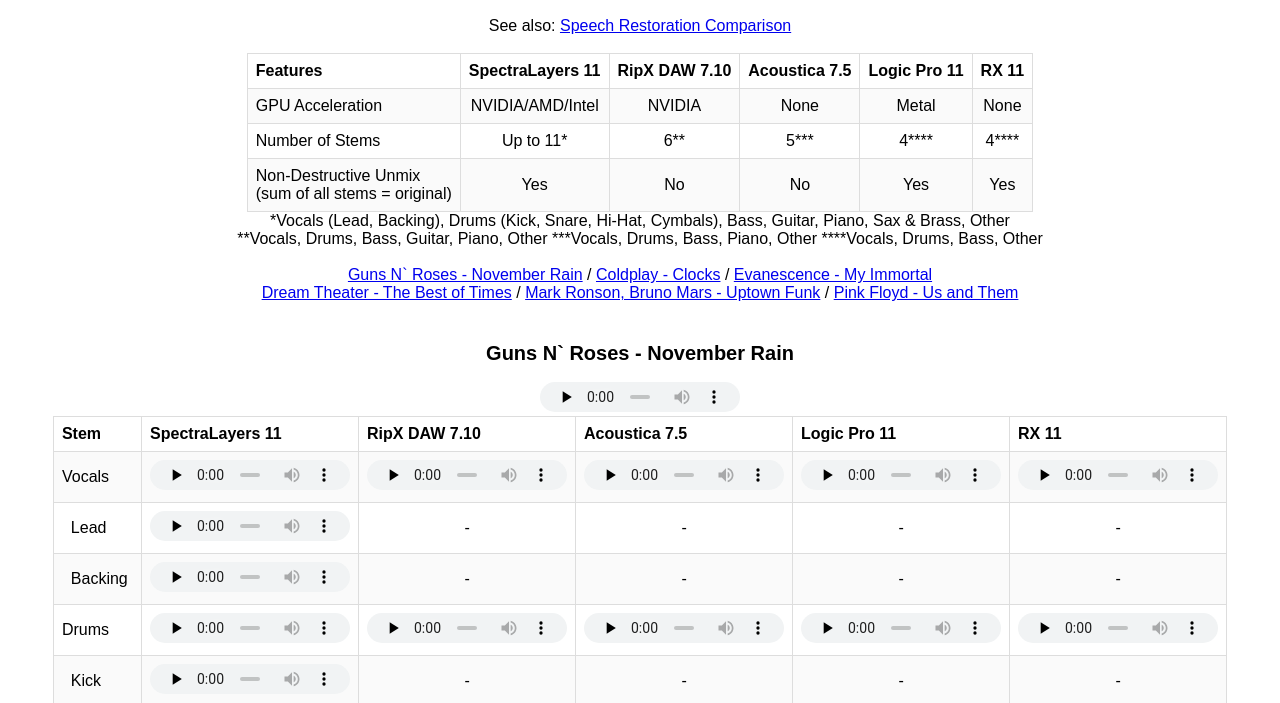
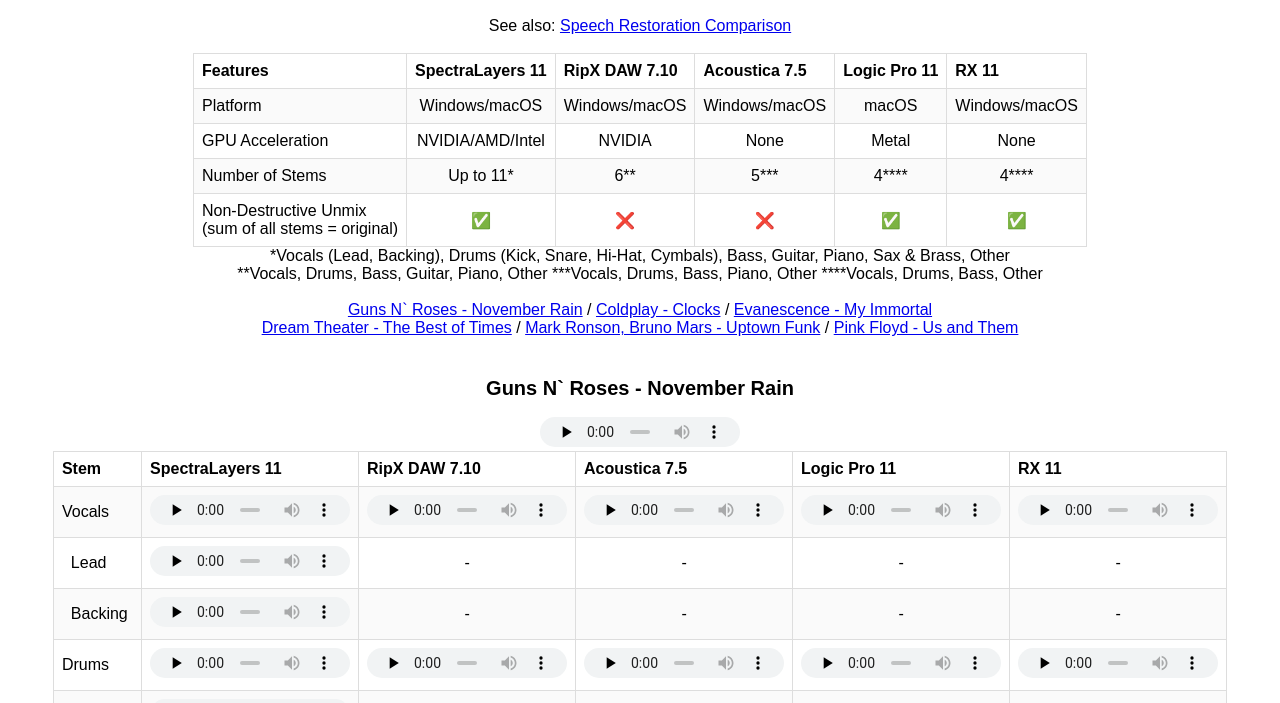
Before and after one commit to divideconcept/Unmix-Comparison, a plain HTML site: page index.html in a window 1280 px wide. Shown: the part 57-760 px from the top of the page. Drawn offline with Linux system fonts and the light colour scheme.

Commit message:
easier to read symbols

```diff
--- a/index.html
+++ b/index.html
@@ -67,6 +67,14 @@ See also: <a href="https://divideconcept.github.io/Restoration-Comparison/">Spee
         <th>RX 11</th>
     </tr>
     <tr>
+        <td>Platform</td>
+        <td><center>Windows/macOS</center></td>
+        <td><center>Windows/macOS</center></td>
+        <td><center>Windows/macOS</center></td>
+        <td><center>macOS</center></td>
+        <td><center>Windows/macOS</center></td>
+    </tr>
+    <tr>
         <td>GPU Acceleration</td>
         <td><center>NVIDIA/AMD/Intel</center></td>
         <td><center>NVIDIA</center></td>
@@ -85,11 +93,11 @@ See also: <a href="https://divideconcept.github.io/Restoration-Comparison/">Spee
     <tr>
         <td>Non-Destructive Unmix<br/>
         (sum of all stems = original)</td>
-        <td><center>Yes</center></td>
-        <td><center>No</center></td>
-        <td><center>No</center></td>
-        <td><center>Yes</center></td>
-        <td><center>Yes</center></td>
+        <td><center>✅</center></td>
+        <td><center>❌</center></td>
+        <td><center>❌</center></td>
+        <td><center>✅</center></td>
+        <td><center>✅</center></td>
     </tr>
 </table>
 *Vocals (Lead, Backing), Drums (Kick, Snare, Hi-Hat, Cymbals), Bass, Guitar, Piano, Sax & Brass, Other<br/>
```
